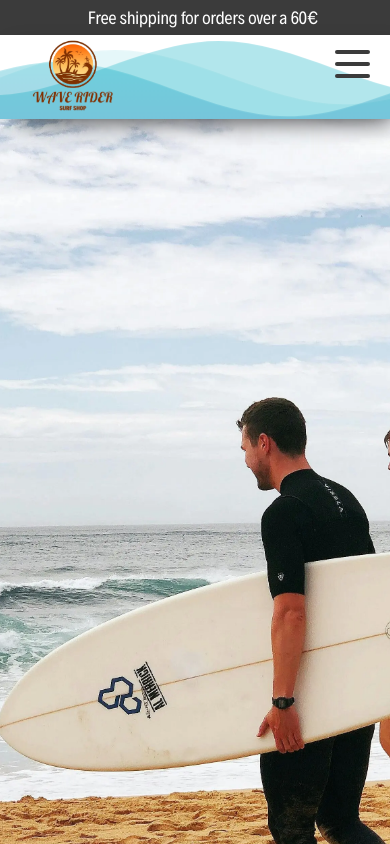
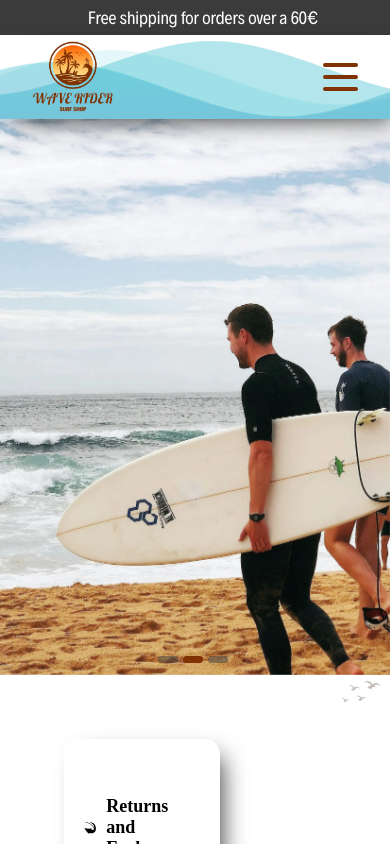
Before and after one commit to thomasaugot/wave-rider-ecommerce, a Next.js app: page / in a window 390 px wide. Shown: the top 844 px of the page. Built offline with nearby package versions, Linux system fonts and the light colour scheme; no server answers; the database is empty.

Commit message:
navbar fixed & responsive

```diff
--- a/components/Navbar/Navbar.scss
+++ b/components/Navbar/Navbar.scss
@@ -3,7 +3,7 @@
 .navbar {
   position: relative;
   width: 100vw;
-  color: white;
+  color: color("white");
   z-index: 100;
   height: 18vh;
 
@@ -12,16 +12,26 @@
     background-color: color("darkGrey");
     width: 100%;
     padding: 0.5rem;
-    z-index: 60;
+    z-index: 40;
     font-family: fontName("decalotype"), sans-serif;
   }
 
   .logo {
     position: absolute;
-    height: auto;
+    height: 200%;
     width: auto;
-    top: 0.2rem;
+    top: 70%;
+    transform: translateY(-50%);
     left: 2rem;
+  }
+
+  &:last-child {
+    display: flex;
+    flex-direction: row;
+    width: 100%;
+    justify-content: center;
+    gap: 3rem;
+    align-items: center;
   }
 
   input[type="checkbox"],
@@ -32,31 +42,42 @@
 
   .navbar-container {
     @include flexCenter(row);
+    @include boxShadow;
     justify-content: space-around;
     position: relative;
-    width: 100%;
+    width: 100vw;
     height: 18vh;
     z-index: 40;
-    -webkit-box-shadow: 10px 10px 24px -8px rgba(0, 0, 0, 0.75);
-    -moz-box-shadow: 10px 10px 24px -8px rgba(0, 0, 0, 0.75);
-    box-shadow: 10px 10px 24px -8px rgba(0, 0, 0, 0.75);
 
     .menu-items {
       display: flex;
       justify-content: space-around;
+      width: auto;
+
       ul {
         position: relative;
-        display: flex !important;
-        justify-content: space-around;
+        display: flex;
+        justify-content: space-between;
         list-style: none;
         gap: 1rem;
+        padding-left: 0;
+
+        &:last-child {
+          display: flex;
+          flex-direction: row;
+          width: auto;
+          justify-content: center;
+          gap: 1rem;
+          align-items: center;
+          padding-left: 3rem;
+        }
 
         li a {
           @include flexCenter(row);
           font-family: fontName("galada"), sans-serif;
           color: color("darkOrange");
           text-decoration: none;
-          font-size: fontSize("md");
+          font-size: fontSize("sm");
           font-weight: fontWeight("slim");
 
           &:hover {
@@ -67,7 +88,7 @@
     }
   }
 
-  @media (max-width: 992px) {
+  @include mobile {
     height: 10vh;
 
     .navbar-container {
@@ -79,7 +100,7 @@
 
       .logo {
         height: 90%;
-        width: auto;
+        top: 50%;
       }
 
       input[type="checkbox"] {
@@ -95,24 +116,25 @@
       }
 
       .hamburger-lines {
-        display: block;
+        display: flex;
         height: 28px;
         width: 35px;
         position: absolute;
-        top: 15px;
-        right: 20px;
+        right: 2rem;
         z-index: 200;
         display: flex;
         flex-direction: column;
         justify-content: space-between;
         margin: 0;
+        top: 50%;
+        transform: translateY(-50%);
 
         .line {
           display: block;
           height: 4px;
           width: 100%;
           border-radius: 10px;
-          background-color: color("darkGrey");
+          background-color: color("darkOrange");
         }
 
         .line1 {
@@ -130,6 +152,24 @@
         }
       }
 
+      .mobile-topbar {
+        display: flex;
+        list-style: none;
+
+        li a {
+          @include flexCenter(row);
+          font-family: fontName("galada"), sans-serif;
+          color: color("darkOrange");
+          text-decoration: none;
+          font-size: fontSize("md");
+          font-weight: fontWeight("slim");
+
+          &:hover {
+            text-decoration: underline;
+          }
+        }
+      }
+
       .menu-items {
         background: rgba(255, 255, 255, 0.9);
         transform: translate(100%);
@@ -138,18 +178,37 @@
         display: flex;
         flex-direction: column-reverse;
         transition: transform 0.5s ease-in-out;
-        overflow-y: hidden;
-        text-align: left;
+        overflow: hidden;
+        justify-content: flex-end;
+        padding-top: 15vh;
 
         ul {
-          @include flexCenter(column);
+          display: grid;
+          grid-template-columns: repeat(2, 1fr);
+          grid-template-rows: repeat(3, 1fr);
+          grid-column-gap: 20px;
+          grid-row-gap: 20px;
+          justify-items: center;
+          align-items: center;
+          padding-left: 0;
+
+          &:first-child {
+            margin-top: 2rem;
+
+            li:nth-child(even) {
+              margin-right: auto; /* Pushes the first column to the right */
+            }
+
+            li:nth-child(odd) {
+              margin-left: auto; /* Pushes the second column to the left */
+            }
+          }
 
           &:last-child {
-            display: flex;
-            flex-direction: row;
             width: 100%;
-            justify-content: space-around;
-            align-items: center;
+            justify-content: center;
+            gap: 3rem;
+            padding-left: 0;
           }
 
           li a {
--- a/components/Navbar/Navbar.tsx
+++ b/components/Navbar/Navbar.tsx
@@ -1,6 +1,6 @@
 "use client";
 
-import React, { useState } from "react";
+import React, { useEffect, useState } from "react";
 import "./Navbar.scss";
 import Link from "next/link";
 import Image from "next/image";
@@ -14,10 +14,24 @@ import { FaHome } from "react-icons/fa";
 
 const Navbar = () => {
   const [menuOpen, setMenuOpen] = useState(false);
+  const [isMobile, setIsMobile] = useState(false);
 
   const handleMenuToggle = () => {
     setMenuOpen(!menuOpen);
   };
+
+  useEffect(() => {
+    const handleResize = () => {
+      setIsMobile(window.innerWidth < 1024);
+    };
+
+    handleResize(); // Call once to set the initial value
+    window.addEventListener("resize", handleResize);
+
+    return () => {
+      window.removeEventListener("resize", handleResize);
+    };
+  }, []);
 
   return (
     <nav className={`navbar ${menuOpen ? "open" : ""}`}>
@@ -82,9 +96,7 @@ const Navbar = () => {
         <div className="menu-items">
           <ul>
             <li>
-              <Link href="/">
-                <FaHome />
-              </Link>
+              <Link href="/">Home</Link>
             </li>
             <li>
               <Link href="/products" className="menu-links">
@@ -112,8 +124,14 @@ const Navbar = () => {
               </Link>
             </li>
             <li>
+              <Link href="/products" className="menu-links">
+                Accessories
+              </Link>
+            </li>
+            <li>
               <Link href="/categories" className="menu-links">
-                All Categories <FaChevronDown />
+                All Categories
+                {/* {!isMobile && <FaChevronDown />} */}
               </Link>
             </li>
           </ul>
--- a/styles/globals.scss
+++ b/styles/globals.scss
@@ -18,13 +18,13 @@
 }
 
 @mixin tablet {
-  @media (max-width: breakpoint(sm)) {
+  @media (min-width: breakpoint(sm)) {
     @content;
   }
 }
 
 @mixin smallDesktops {
-  @media (max-width: breakpoint(md)) {
+  @media (min-width: breakpoint(md)) {
     @content;
   }
 }
@@ -34,3 +34,9 @@
     @content;
   }
 }
+
+@mixin boxShadow {
+  -webkit-box-shadow: 10px 10px 24px -8px rgba(0, 0, 0, 0.75);
+  -moz-box-shadow: 10px 10px 24px -8px rgba(0, 0, 0, 0.75);
+  box-shadow: 10px 10px 24px -8px rgba(0, 0, 0, 0.75);
+}
--- a/styles/page.scss
+++ b/styles/page.scss
@@ -6,7 +6,11 @@ body {
 
     .carousel-container {
       position: relative;
-      height: 100vh;
+      height: 70vh;
+
+      @include smallDesktops {
+        height: 82vh;
+      }
     }
 
     h1 {
--- a/styles/variables.scss
+++ b/styles/variables.scss
@@ -27,7 +27,8 @@ $font-names: (
 );
 
 $font-sizes: (
-  "sm": 1rem,
+  "xs": 1rem,
+  "sm": 1.3rem,
   "md": 1.5rem,
   "lg": 2rem,
   "xl": 2.5rem,
```
